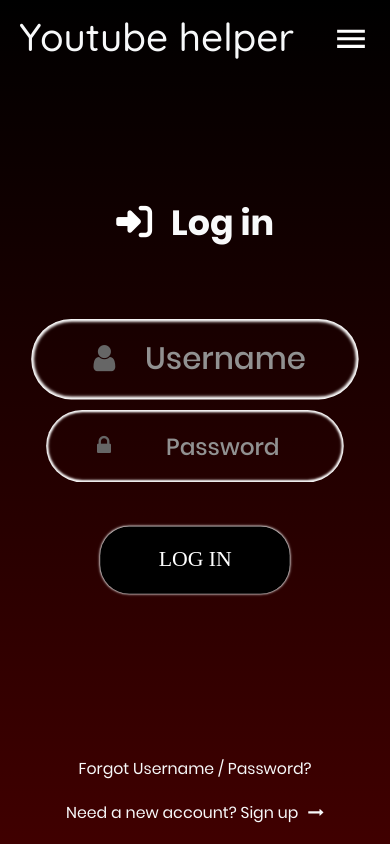
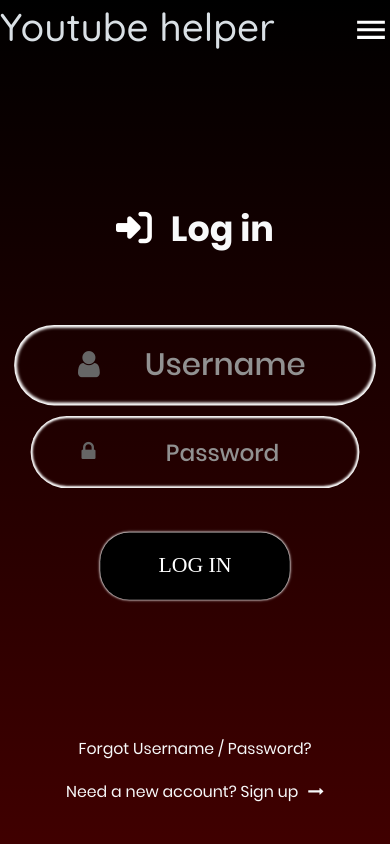
Before and after one commit to JacobW22/Youtube_helper, a Django app: page /login/ in a window 390 px wide. Run offline with Django 3.2, Linux system fonts and the light colour scheme; some libraries are stand-ins or nearby versions; some web fonts are replaced.

Commit message:
Updated  styling on all sites and fixed responsivity issue

```diff
--- a/static/css/template_log_reg_style.css
+++ b/static/css/template_log_reg_style.css
@@ -4,7 +4,8 @@
     margin: 0;
     background: linear-gradient(black,red, white);
     background-size: 800% 800%;
-    overflow: auto;
+    overflow-y: auto;
+    overflow-x: hidden;
     zoom: 110%;
   }
 
@@ -19,14 +20,6 @@
     -webkit-text-size-adjust: 100%!important;
   }
 
-  @keyframes gradient {
-	0%   { background-position: 0% 50%;   }
-  25%  { background-position: 50% 100%; }
-	50%  { background-position: 100% 50%; }
-  75%  { background-position: 50% 100%; }
-  100% { background-position: 0% 50%;   }
-  }
-
   ::-webkit-scrollbar-track {
     -webkit-box-shadow: inset 0 0 6px rgba(0, 0, 0, 0.1);
     background-color: transparent;
@@ -34,7 +27,7 @@
   }
 
   ::-webkit-scrollbar {
-      scrollbar-color: #ff9a9e #F5F5F5;
+    scrollbar-color: black #910000;
     height: 7px;
     width: 7px;
     background-color: transparent;
@@ -43,11 +36,13 @@
   ::-webkit-scrollbar-thumb {
     border-radius: 10px;
     -webkit-box-shadow: inset 0 0 6px rgba(0, 0, 0, 0.1);
-      background-image: -webkit-gradient(linear, left bottom, left top, from(#ff9a9e), color-stop(99%, #fecfef),
-              to(#fecfef));
-      background-image: -webkit-linear-gradient(bottom, #ff9a9e 0%, #fecfef 99%, #fecfef 100%);
-      background-image: linear-gradient(to top, #ff9a9e 0%, #fecfef 99%, #fecfef 100%);
+    background-image: -webkit-linear-gradient(to top, black 0%, #910000 100%);
+    background-image: linear-gradient(to top, black 0%, #910000 100%);
     opacity: 0.5!important;
+  }
+
+  .full_site_container {
+    height: 100%!important;
   }
 
   h2 {
@@ -85,7 +80,7 @@
       color: gray;
   }
 
-  form {
+  .main-container {
       scale: 1.2;
   }
 
@@ -94,6 +89,10 @@
     -o-transition: all 0.4s !important;
     -moz-transition: all 0.4s !important;
     transition: all 0.4s !important;
+  }
+
+  .navbar {
+    margin-bottom: 4rem!important;
   }
 
   .nav-link:hover > .fa-solid {
@@ -242,6 +241,16 @@
     #main_form, #result_form {
         width: 50%;
     }
+
+    .navbar {
+      zoom: 78.5%;
+    }
+  }
+
+  @media screen and (max-width: 1200px) {
+    .navbar {
+      margin-top: 0!important;
+    }
   }
 
   @media screen and (min-width: 997px) and (max-width: 2048px){
--- a/templates/download_page.html
+++ b/templates/download_page.html
@@ -54,7 +54,7 @@
 
 
 <!-- Navbar start -->
-  <nav class="navbar navbar-expand-lg mb-4">
+<nav class="navbar navbar-expand-xl p-0">
   <div class="container-fluid">
 
       <!-- Nav title start-->
@@ -106,7 +106,6 @@
         </ul>
       </div>
       <!-- Nav items end -->
-
 
   </div>
 </nav>
--- a/templates/login_page.html
+++ b/templates/login_page.html
@@ -54,11 +54,11 @@
 
 
 <!-- Site container start -->
-<div class="d-flex flex-column full_site_container" style="height: calc(100% - 125px);">
+<div class="d-flex flex-column full_site_container">
 
 
   <!-- Navbar start -->
-  <nav class="navbar navbar-expand-lg mb-4">
+  <nav class="navbar navbar-expand-xl p-0">
     <div class="container-fluid">
 
         <!-- Nav title start-->
@@ -117,7 +117,7 @@
 
 
   <!-- Main container start -->
-  <section class="d-none my-auto align-items-center justify-content-center main-container">
+  <section class="d-none flex-column my-auto pt-0 pb-0 px-5 align-items-center justify-content-center main-container">
       <div class="insides">
           <form method="POST">
               {% csrf_token %}
@@ -152,13 +152,13 @@
                   </div>
                 </form>
               </div>
-            </div>
-          </div>
           </form>
       </div>
-    </div>
+  </section>
+  <!-- Main container end -->
 
-    <div class="text-center p-t-50">
+  <div class="d-block mt-5 mb-3">
+    <div class="text-center">
       <span class="txt1">
           Forgot
       </span>
@@ -167,15 +167,13 @@
       </a>
     </div>
 
-  <div class="text-center p-t-12">
+    <div class="text-center p-t-12 mb-3">
         <a class="txt2" href="{% url 'sign_up_page' %}">
             Need a new account? Sign up
             <i class="fa fa-long-arrow-right m-l-5" aria-hidden="true"></i>
         </a>
     </div>
-  </section>
-  <!-- Main container end -->
-
+  </div>
 
 </div>
 <!-- Site container end -->
--- a/templates/main_page.html
+++ b/templates/main_page.html
@@ -51,6 +51,8 @@
   <nav class="navbar navbar-expand-lg mb-4">
 
     <div class="container-fluid">
+        <img src="{% static 'images/youtube-64.png' %}"></img>
+
 
         <!-- Nav title start-->
         <a class="navbar-brand text-light ms-sm-2 me-0" href="{% url 'main_page' %}"><h2 id="main-title">Youtube helper</h2></a>
```
Also changed, not shown: static/css/template_ai_site.css (+5 -50 lines), static/css/template_audio_video_style.css (+7 -18 lines), static/css/template_download_style.css (+22 -23 lines), static/css/template_style.css (+10 -1 lines), templates/sign_up_page.html (+8 -10 lines), static/images/youtube-64.png (added), static/images/youtube-tools-50.png (added). Lines whose indentation alone changed are shown as unchanged.
